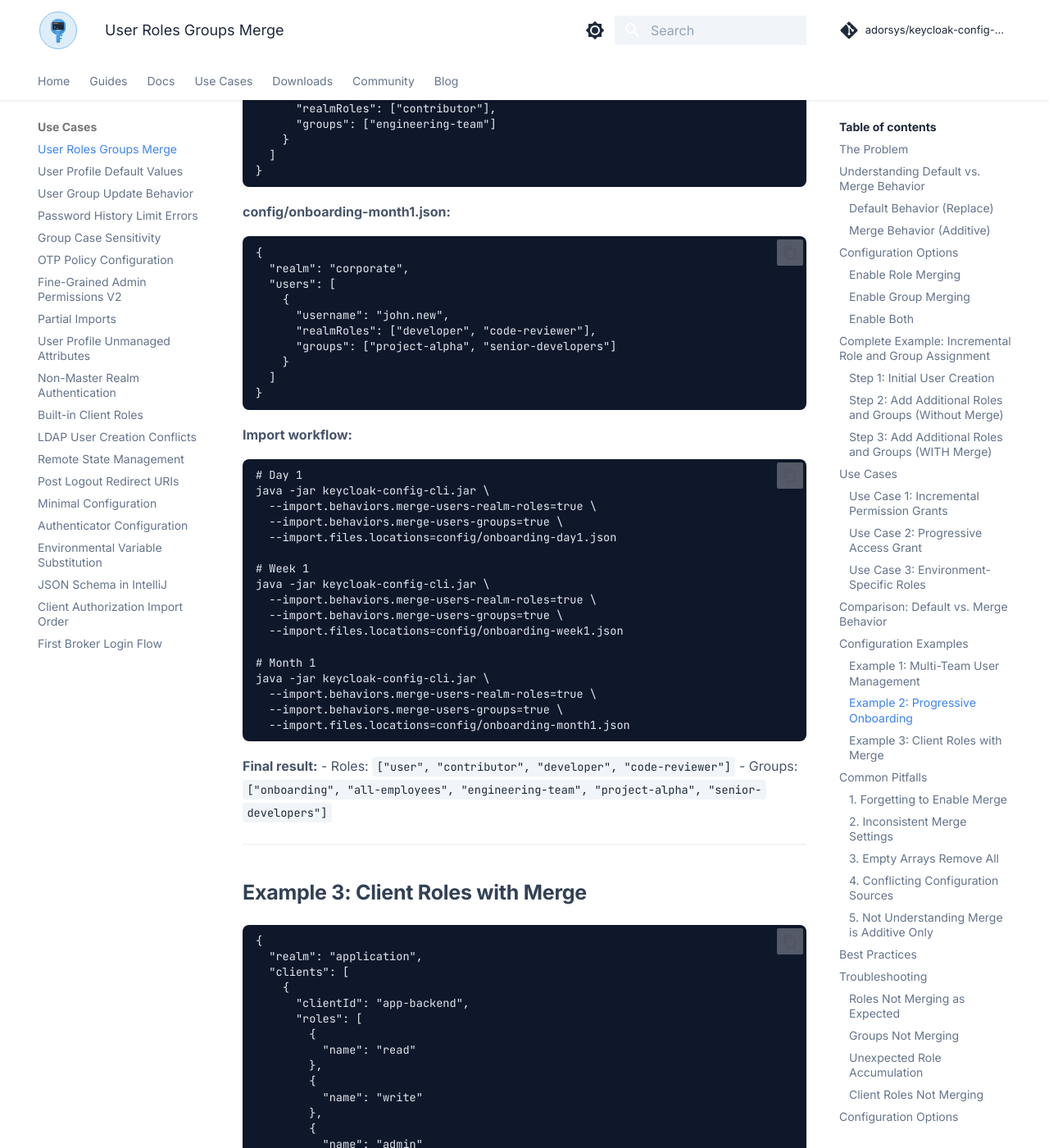
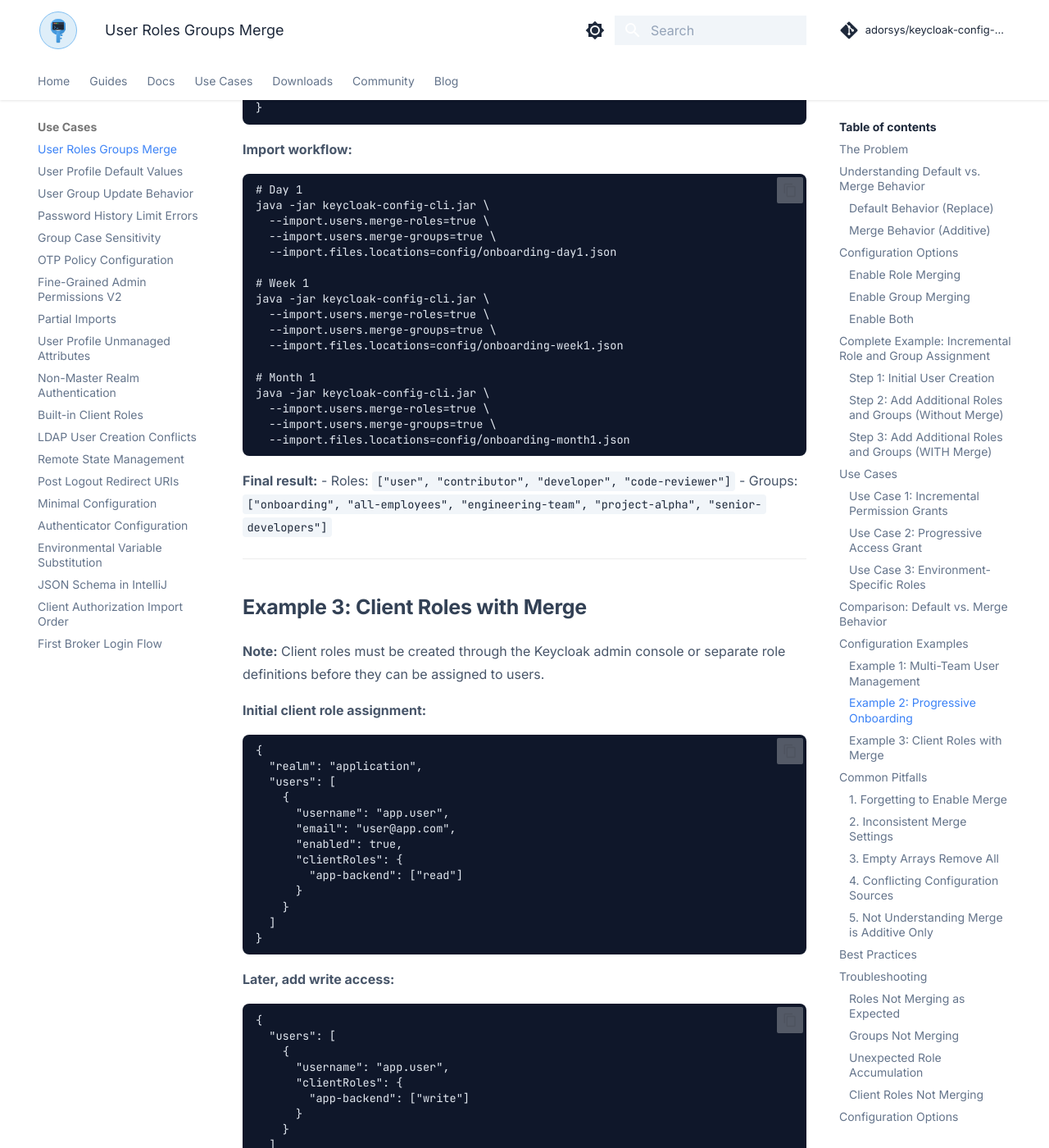
Before and after one commit to adorsys/keycloak-config-cli, an MkDocs documentation site: the page built from docs/config/user-roles-groups-merge.md, in a window 1280 px wide and 1400 px high, scrolled down 11859 px. Shown: the whole window at 82% size. Built offline with MkDocs 1.6.1 and Material for MkDocs 9.7.7, drawn with Linux system fonts in a browser that asks for light colours; comment, search, counter and statistics services are not loaded; some of the changed text lies outside the part shown.

Commit message:
fix: update user roles and groups merge documentation with correct flag names

````diff
--- a/docs/config/user-roles-groups-merge.md
+++ b/docs/config/user-roles-groups-merge.md
@@ -40,8 +40,8 @@
 With merge enabled:
 ```bash
 java -jar keycloak-config-cli.jar \
-  --import.behaviors.merge-users-realm-roles=true \
-  --import.behaviors.merge-users-groups=true \
+  --import.users.merge-roles=true \
+  --import.users.merge-groups=true \
   --import.files.locations=config.json
 ```
 ```json
@@ -63,18 +63,18 @@
 
 ### Enable Role Merging
 ```bash
---import.behaviors.merge-users-realm-roles=true
+--import.users.merge-roles=true
 ```
 
 ### Enable Group Merging
 ```bash
---import.behaviors.merge-users-groups=true
+--import.users.merge-groups=true
 ```
 
 ### Enable Both
 ```bash
---import.behaviors.merge-users-realm-roles=true \
---import.behaviors.merge-users-groups=true
+--import.users.merge-roles=true \
+--import.users.merge-groups=true
 ```
 
 ---
@@ -250,8 +240,8 @@
   --keycloak.url=http://localhost:8080 \
   --keycloak.user=admin \
   --keycloak.password=admin \
-  --import.behaviors.merge-users-realm-roles=true \
-  --import.behaviors.merge-users-groups=true \
+  --import.users.merge-roles=true \
+  --import.users.merge-groups=true \
   --import.files.locations=01_update_realm_merge_user_roles_groups.json
 ```
 
@@ -306,8 +291,8 @@
 
 **With merge enabled:**
 ```bash
---import.behaviors.merge-users-realm-roles=true \
---import.behaviors.merge-users-groups=true
+--import.users.merge-roles=true \
+--import.users.merge-groups=true
 ```
 
 **Result:** User has all roles and groups from both teams.
@@ -425,20 +410,20 @@
 
 # Base user configuration (HR team)
 java -jar keycloak-config-cli.jar \
-  --import.behaviors.merge-users-realm-roles=true \
-  --import.behaviors.merge-users-groups=true \
+  --import.users.merge-roles=true \
+  --import.users.merge-groups=true \
   --import.files.locations=config/01-hr-base-users.json
 
 # Engineering roles (Engineering team)
 java -jar keycloak-config-cli.jar \
-  --import.behaviors.merge-users-realm-roles=true \
-  --import.behaviors.merge-users-groups=true \
+  --import.users.merge-roles=true \
+  --import.users.merge-groups=true \
   --import.files.locations=config/02-engineering-roles.json
 
 # Project-specific access (Project managers)
 java -jar keycloak-config-cli.jar \
-  --import.behaviors.merge-users-realm-roles=true \
-  --import.behaviors.merge-users-groups=true \
+  --import.users.merge-roles=true \
+  --import.users.merge-groups=true \
   --import.files.locations=config/03-project-access.json
 ```
 
@@ -494,20 +479,20 @@
 ```bash
 # Day 1
 java -jar keycloak-config-cli.jar \
-  --import.behaviors.merge-users-realm-roles=true \
-  --import.behaviors.merge-users-groups=true \
+  --import.users.merge-roles=true \
+  --import.users.merge-groups=true \
   --import.files.locations=config/onboarding-day1.json
 
 # Week 1
 java -jar keycloak-config-cli.jar \
-  --import.behaviors.merge-users-realm-roles=true \
-  --import.behaviors.merge-users-groups=true \
+  --import.users.merge-roles=true \
+  --import.users.merge-groups=true \
   --import.files.locations=config/onboarding-week1.json
 
 # Month 1
 java -jar keycloak-config-cli.jar \
-  --import.behaviors.merge-users-realm-roles=true \
-  --import.behaviors.merge-users-groups=true \
+  --import.users.merge-roles=true \
+  --import.users.merge-groups=true \
   --import.files.locations=config/onboarding-month1.json
 ```
 
@@ -518,25 +503,13 @@
 ---
 
 ### Example 3: Client Roles with Merge
+
+**Note:** Client roles must be created through the Keycloak admin console or separate role definitions before they can be assigned to users.
+
+**Initial client role assignment:**
 ```json
 {
   "realm": "application",
-  "clients": [
-    {
-      "clientId": "app-backend",
-      "roles": [
-        {
-          "name": "read"
-        },
-        {
-          "name": "write"
-        },
-        {
-          "name": "admin"
-        }
-      ]
-    }
-  ],
   "users": [
     {
       "username": "app.user",
@@ -567,7 +540,7 @@
 **Import with merge:**
 ```bash
 java -jar keycloak-config-cli.jar \
-  --import.behaviors.merge-users-client-roles=true \
+  --import.users.merge-client-roles=true \
   --import.files.locations=add-write-access.json
 ```
 
@@ -591,8 +564,8 @@
 **Solution:**
 ```bash
 java -jar keycloak-config-cli.jar \
-  --import.behaviors.merge-users-realm-roles=true \
-  --import.behaviors.merge-users-groups=true \
+  --import.users.merge-roles=true \
+  --import.users.merge-groups=true \
   --import.files.locations=update-roles.json
 ```
 
@@ -602,15 +575,15 @@
 
 **Problem:** Merge enabled for roles but not groups:
 ```bash
---import.behaviors.merge-users-realm-roles=true
+--import.users.merge-roles=true
 ```
 
 **Result:** Roles are merged, but groups are replaced.
 
 **Solution:** Enable both consistently:
 ```bash
---import.behaviors.merge-users-realm-roles=true \
---import.behaviors.merge-users-groups=true
+--import.users.merge-roles=true \
+--import.users.merge-groups=true
 ```
 
 ---
@@ -694,8 +667,8 @@
 
 1. **Use Merge for Incremental Updates**
 ```bash
---import.behaviors.merge-users-realm-roles=true \
---import.behaviors.merge-users-groups=true
+--import.users.merge-roles=true \
+--import.users.merge-groups=true
 ```
 
 2. **Document Merge Strategy**
@@ -714,8 +687,8 @@
 ```bash
 for file in config/*.json; do
   java -jar keycloak-config-cli.jar \
-    --import.behaviors.merge-users-realm-roles=true \
-    --import.behaviors.merge-users-groups=true \
+    --import.users.merge-roles=true \
+    --import.users.merge-groups=true \
     --import.files.locations=$file
 done
 ```
@@ -755,7 +728,7 @@
 
 **Solution:** Ensure merge flag is enabled:
 ```bash
---import.behaviors.merge-users-realm-roles=true
+--import.users.merge-roles=true
 ```
 
 ---
@@ -766,7 +739,7 @@
 
 **Solution:** Enable group merge:
 ```bash
---import.behaviors.merge-users-groups=true
+--import.users.merge-groups=true
 ```
 
 ---
@@ -803,7 +776,7 @@
 
 **Solution:** Use client role merge flag:
 ```bash
---import.behaviors.merge-users-client-roles=true
+--import.users.merge-client-roles=true
 ```
 
 ---
@@ -811,21 +784,21 @@
 ## Configuration Options
 ```bash
 # Merge realm roles
---import.behaviors.merge-users-realm-roles=true
+--import.users.merge-roles=true
 
 # Merge groups
---import.behaviors.merge-users-groups=true
+--import.users.merge-groups=true
 
 # Merge client roles
---import.behaviors.merge-users-client-roles=true
+--import.users.merge-client-roles=true
 
 # Enable all merging
---import.behaviors.merge-users-realm-roles=true \
---import.behaviors.merge-users-groups=true \
---import.behaviors.merge-users-client-roles=true
+--import.users.merge-roles=true \
+--import.users.merge-groups=true \
+--import.users.merge-client-roles=true
 
 # Combine with other behaviors
---import.behaviors.merge-users-realm-roles=true \
+--import.users.merge-roles=true \
 --import.remote-state.enabled=true \
 --import.validate=true
 ```
````
Also changed, not shown: other parts of docs/config/user-roles-groups-merge.md (+0 -15 lines).
